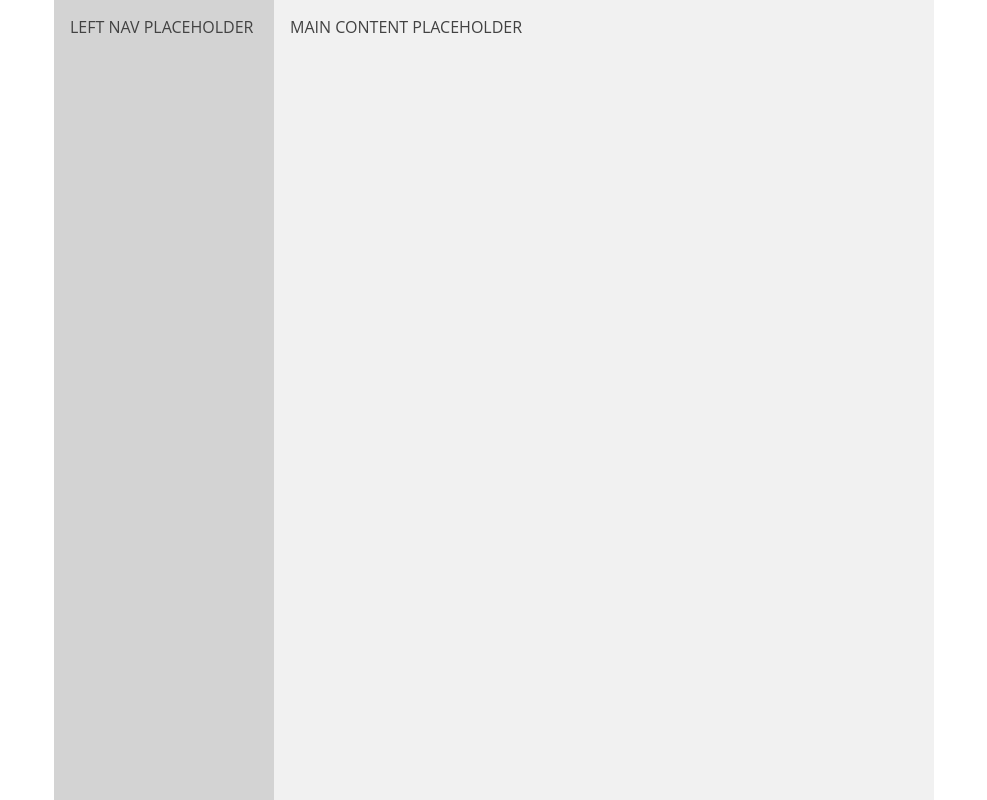
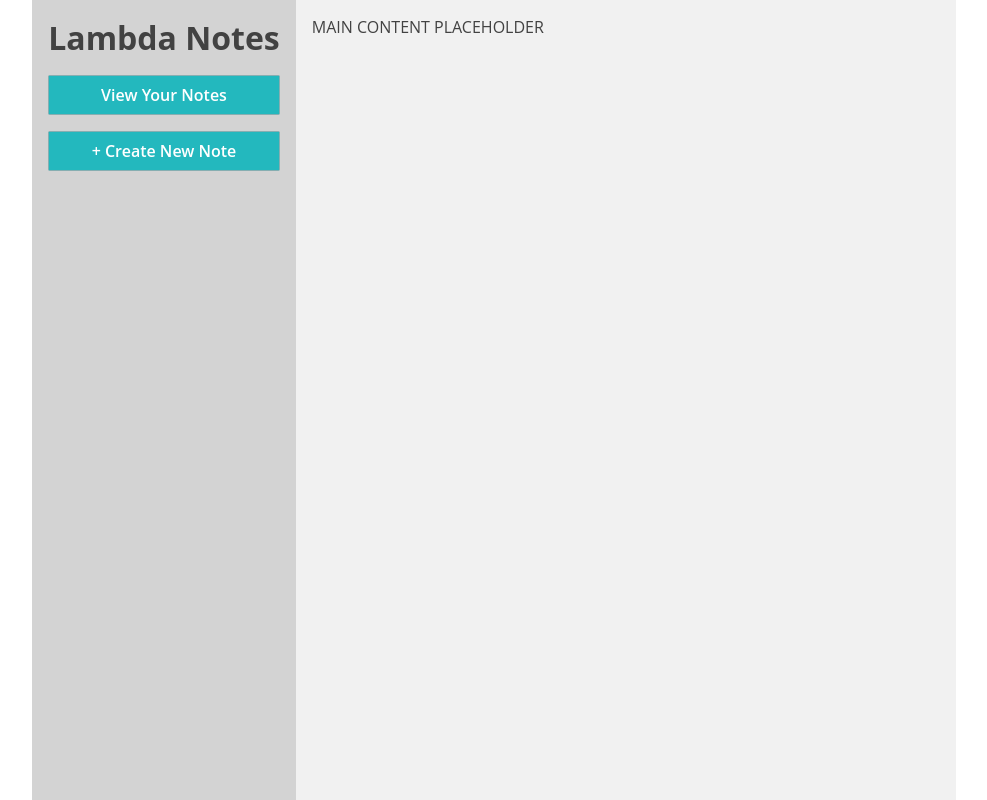
Before and after one commit to designerexpert/front-end-project-walkthrough, a React (Create React App) app in the folder lambda-notes/: page / in a window 1280 px wide. Shown: the whole page, without its empty margins (146-1133 px from the left). Built offline with nearby package versions, Linux system fonts and the light colour scheme.

Commit message:
Styled Navigation Bar and Buttons

```diff
--- a/lambda-notes/src/components/LeftNav/LeftNav.js
+++ b/lambda-notes/src/components/LeftNav/LeftNav.js
@@ -5,7 +5,13 @@ class LeftNav extends Component {
     render() {
         return (
             <div className='nav_container'>
-                LEFT NAV PLACEHOLDER
+                <div>
+                    <h1 className='nav_header'>Lambda Notes</h1>
+                </div>
+                <div className='nav_buttons_container'>
+                    <div className='nav_button'>View Your Notes</div>
+                    <div className='nav_button'>+ Create New Note</div>
+                </div>
             </div>
         );
     }
--- a/lambda-notes/src/components/LeftNav/index.css
+++ b/lambda-notes/src/components/LeftNav/index.css
@@ -1,7 +1,33 @@
 .nav_container {
     display: flex;
+    flex-direction: column;
     padding: 1rem;
     min-width: 220px;
     height: 100vh;
     background-color: #D3D3D3;
 }
+
+.nav_header {
+    margin: 0;
+}
+
+.nav_buttons_container {
+    /*        T  R B L*/
+    margin: 0.5rem 0 0 0;
+    display: flex;
+    flex-direction: column;
+}
+
+.nav_button {
+    display: flex;
+    justify-content: center;
+    align-items: center;
+    color: white;
+    font-weight: 600;
+    background-color: #23B8BE;
+    border: 1px solid #86AEB1;
+    /*      TB   LR */
+    margin: 0.5rem 0;
+    height: 40px;
+    border-radius: 0.1rem;
+}
--- a/lambda-notes/src/index.css
+++ b/lambda-notes/src/index.css
@@ -13,4 +13,5 @@ body {
   margin: 0 auto;
   display: flex;
   justify-content: center;
+  min-width: 900px;
 }
```
